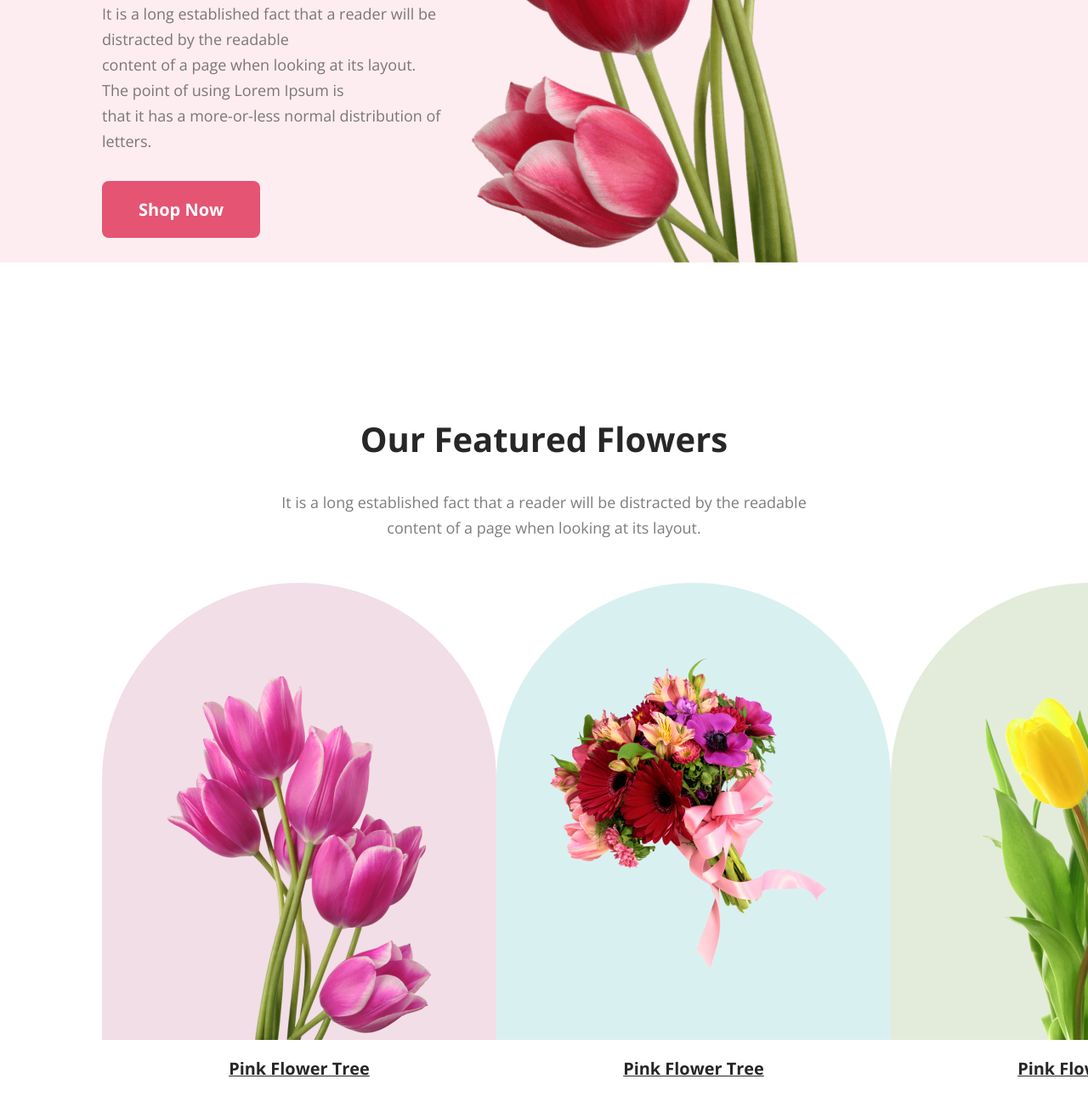
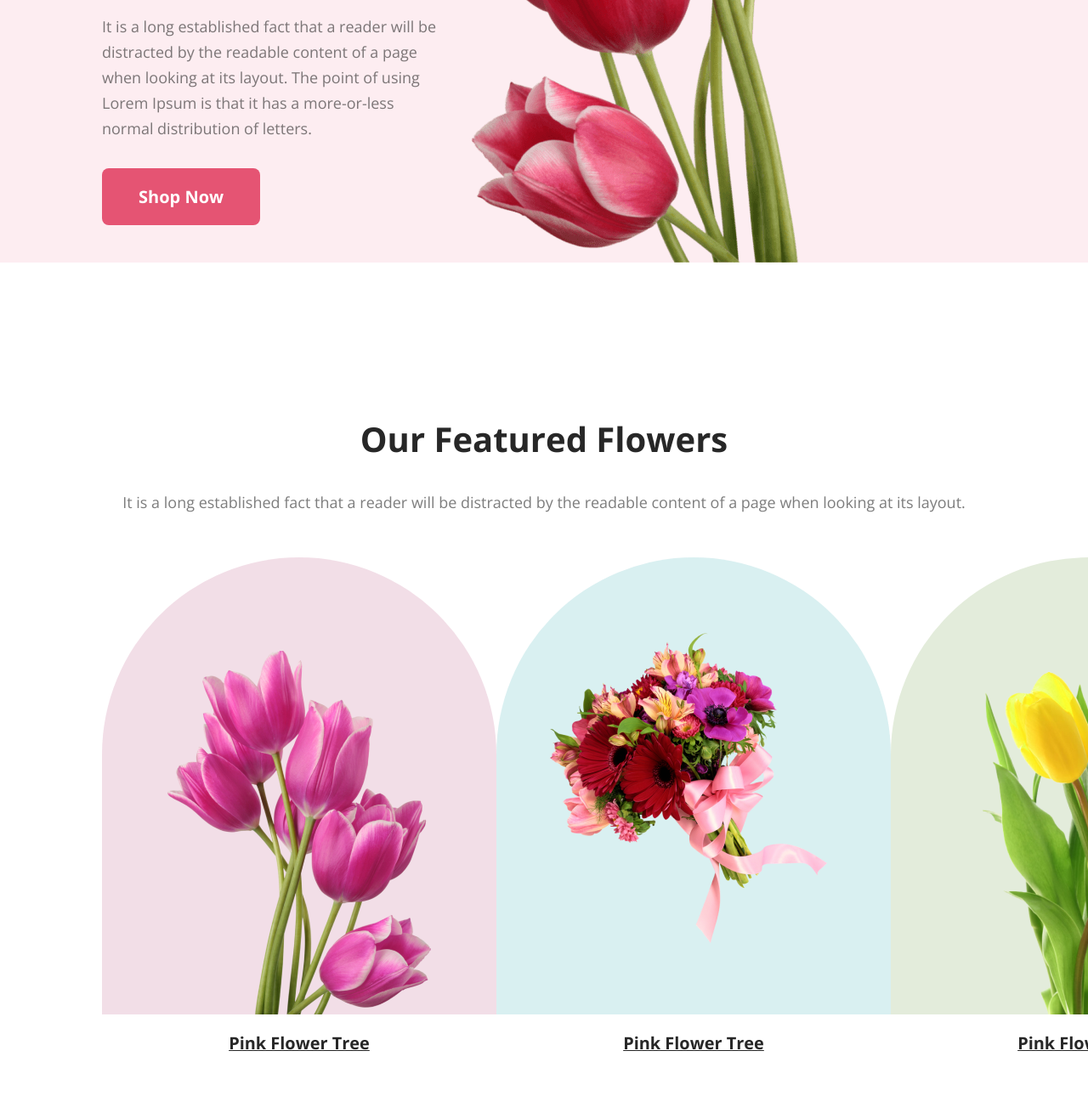
Before and after one commit to aiarnob23/FlowerShop-Templete, a plain HTML site: page index.html in a window 1280 px wide. Shown: the part 541-1831 px from the top of the page at 85% size. Drawn offline with nearby package versions, Linux system fonts and the light colour scheme.

Commit message:
section-description updated

```diff
--- a/index.html
+++ b/index.html
@@ -23,8 +23,8 @@
                 <div>
                     <h1 class="banner-content-title">Let's make <br> beautiful flowers a <br> part of your life.</h1>
                     <p class="section-description">It is a long established fact that a reader will be distracted by the
-                        readable <br> content of a page when
-                        looking at its layout. The point of using Lorem Ipsum is <br> that it has a more-or-less normal
+                        readable  content of a page when
+                        looking at its layout. The point of using Lorem Ipsum is that it has a more-or-less normal
                         distribution of letters.</p>
                     <button class="btn">Shop Now </button>
                 </div>
@@ -45,7 +45,7 @@
             <div class="featured-flowers-content-texts">
                 <h2 class="section-title">Our Featured Flowers</h2>
                 <p class="section-description">It is a long established fact that a reader will be distracted by the
-                    readable <br>content of a page when looking at its layout.</p>
+                    readable content of a page when looking at its layout.</p>
             </div>
 
             <!-- featured flowers img -->
@@ -94,7 +94,7 @@
             <div class="hot-deal-content-texts">
                 <h1 class="section-title">Hot Deal ! Sale Up To 25% <span class="pink-color">Off</span></h1>
                 <p class="section-description">It is a long established fact that a reader will be distracted by the
-                    readable<br> content of a page when looking at its layout.</p>
+                    readable content of a page when looking at its layout.</p>
                 <button class="btn">Sign Up</button>
             </div>
 
@@ -110,7 +110,7 @@
             <div class="instagram-content-texts">
                 <h1 class="section-title">Instagram</h1>
                 <p class="section-description">It is a long established fact that a reader will be distracted by the
-                    readable <br> content of a page when looking at its layout.</p>
+                    readable  content of a page when looking at its layout.</p>
             </div>
 
             <!-- instagram section img -->
--- a/style.css
+++ b/style.css
@@ -280,7 +280,9 @@
     .banner-content-texts {
         text-align: center;
     }
-
+    .banner .section-description{
+        width: 100%;
+    }
     .banner-img {
         justify-content: end;
     }
```
